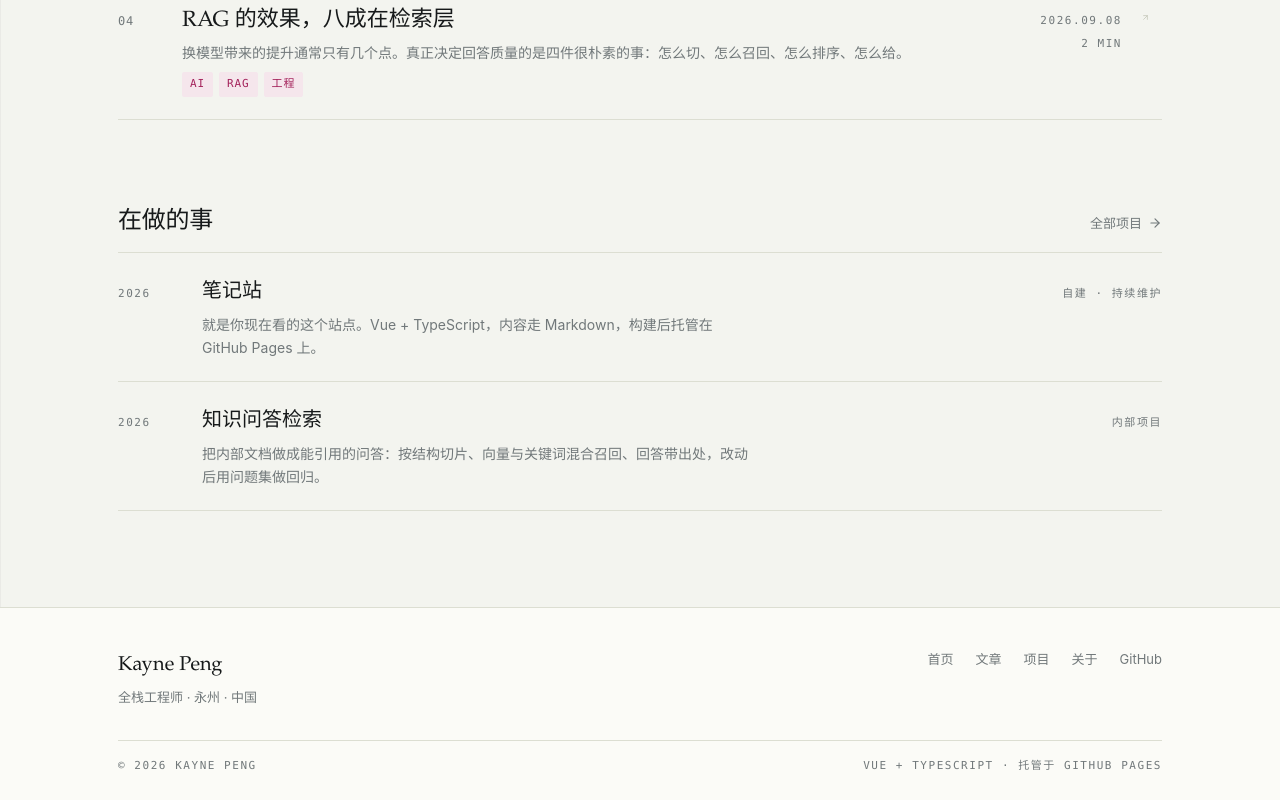
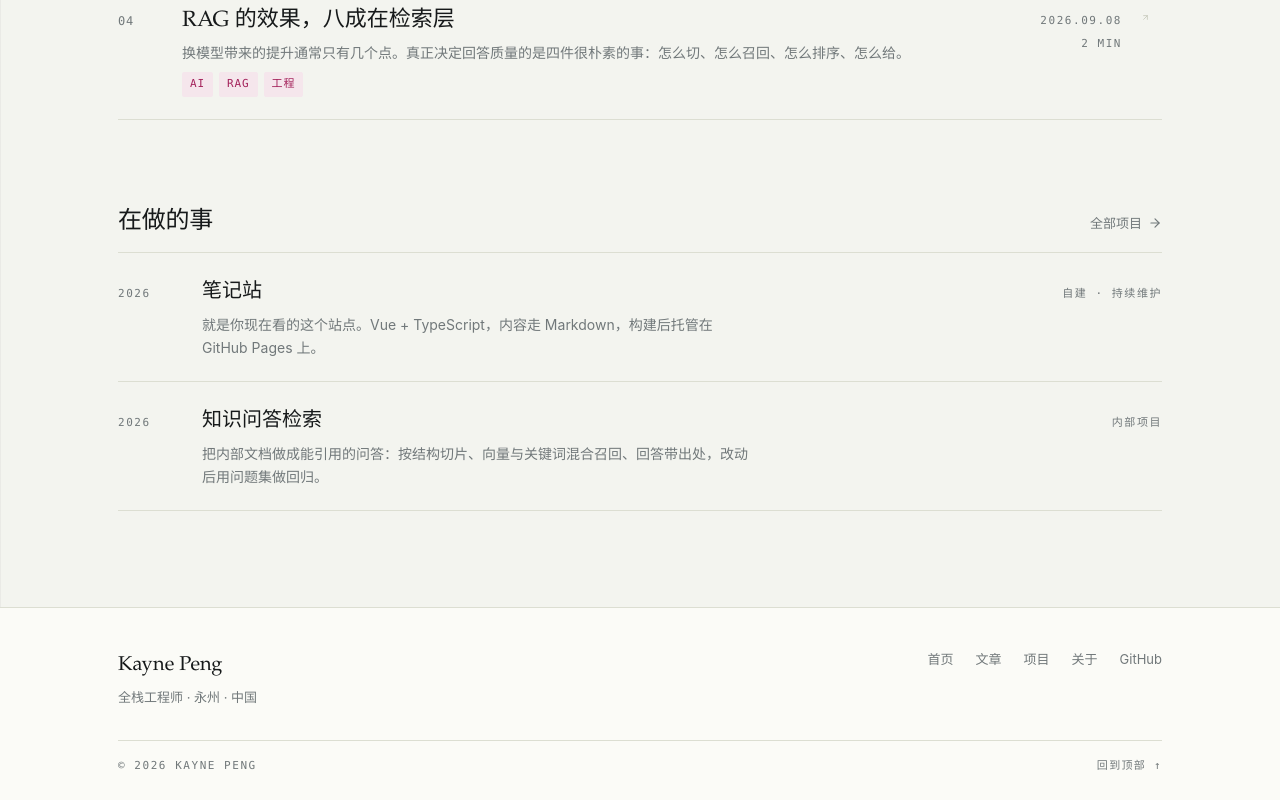
Before and after one commit to kaynePeng/kayne.peng, a Vue app: page / in a window 1280 px wide. Shown: the part 982-1782 px from the top of the page. Built offline with nearby package versions, Linux system fonts and the light colour scheme.

Commit message:
ui: 页脚改为回到顶部入口

```diff
--- a/src/components/SiteFooter.vue
+++ b/src/components/SiteFooter.vue
@@ -3,6 +3,11 @@ import { RouterLink } from 'vue-router'
 import { nav, site } from '@/data/site'
 
 const year = new Date().getFullYear()
+
+function backToTop() {
+  const reduce = window.matchMedia('(prefers-reduced-motion: reduce)').matches
+  window.scrollTo({ top: 0, behavior: reduce ? 'auto' : 'smooth' })
+}
 </script>
 
 <template>
@@ -22,7 +27,7 @@ const year = new Date().getFullYear()
       </div>
       <div class="footer-bottom">
         <p class="mono">© {{ year }} {{ site.name }}</p>
-        <p class="mono">Vue + TypeScript · 托管于 GitHub Pages</p>
+        <button type="button" class="mono to-top" @click="backToTop">回到顶部 ↑</button>
       </div>
     </div>
   </footer>
@@ -71,6 +76,26 @@ const year = new Date().getFullYear()
   color: var(--accent);
 }
 
+.to-top {
+  font-size: 0.6875rem;
+  letter-spacing: 0.12em;
+  color: var(--muted);
+  background: none;
+  border: 0;
+  padding: 0;
+  cursor: pointer;
+  transition: color 0.2s ease;
+}
+
+.to-top:hover {
+  color: var(--accent);
+}
+
+.to-top:focus-visible {
+  outline: 2px solid var(--accent);
+  outline-offset: 4px;
+}
+
 .footer-bottom {
   display: flex;
   align-items: center;
```
